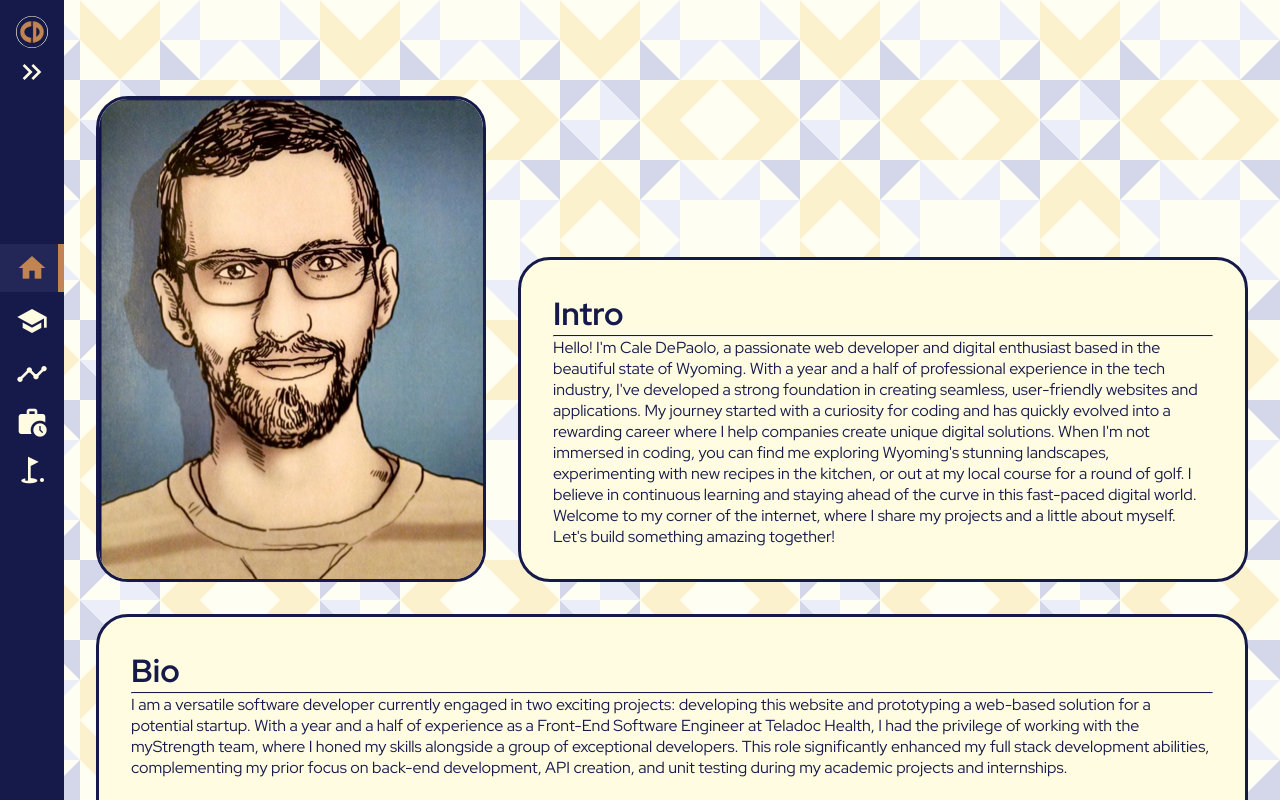
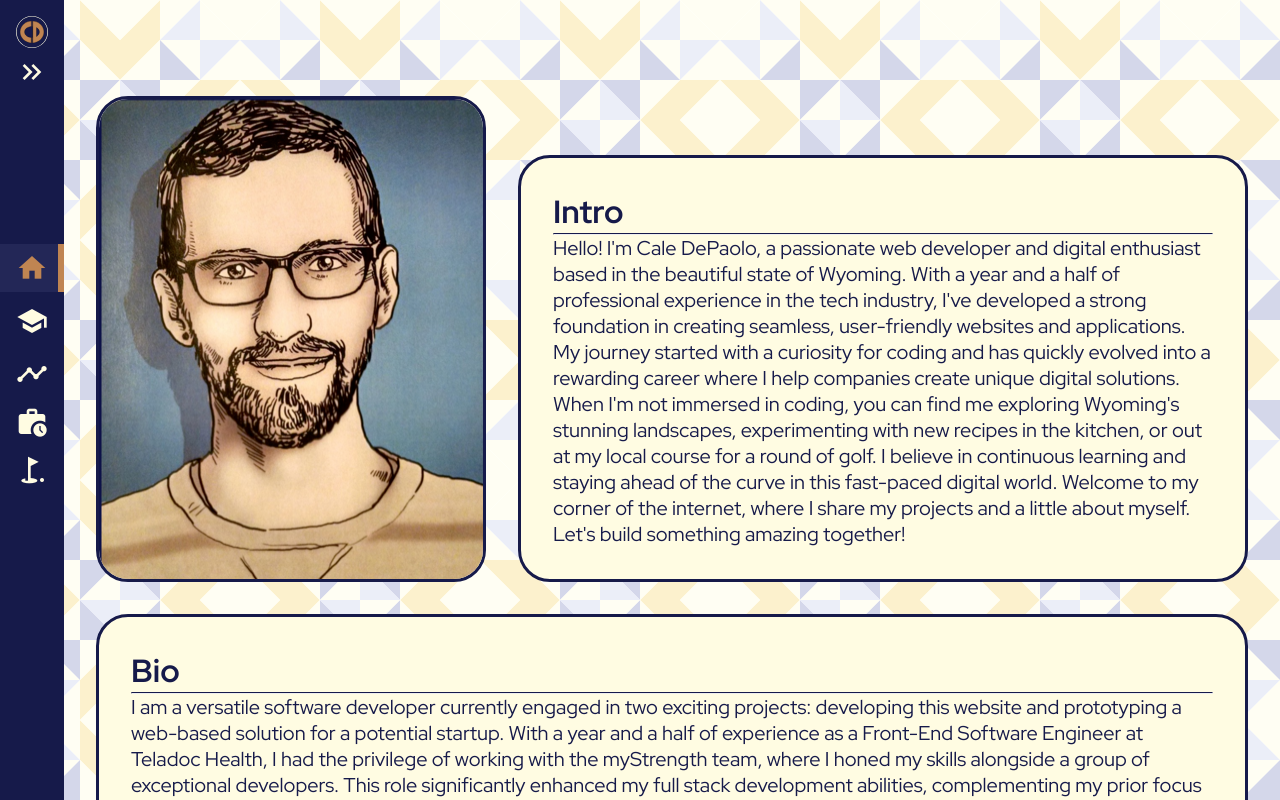
Before and after one commit to caledep/caledep.github.io, a Vue app: page / in a window 1280 px wide. Shown: the top 800 px of the page. Built offline with nearby package versions, Linux system fonts and the light colour scheme.

Commit message:
update font sizing

```diff
--- a/src/views/Home.vue
+++ b/src/views/Home.vue
@@ -32,7 +32,9 @@ main {
    }
    div {
       color: var(--primary);
-
+   }
+   p {
+      font-size: 20px;
    }
    .portrait-intro {
       display: flex;
```
